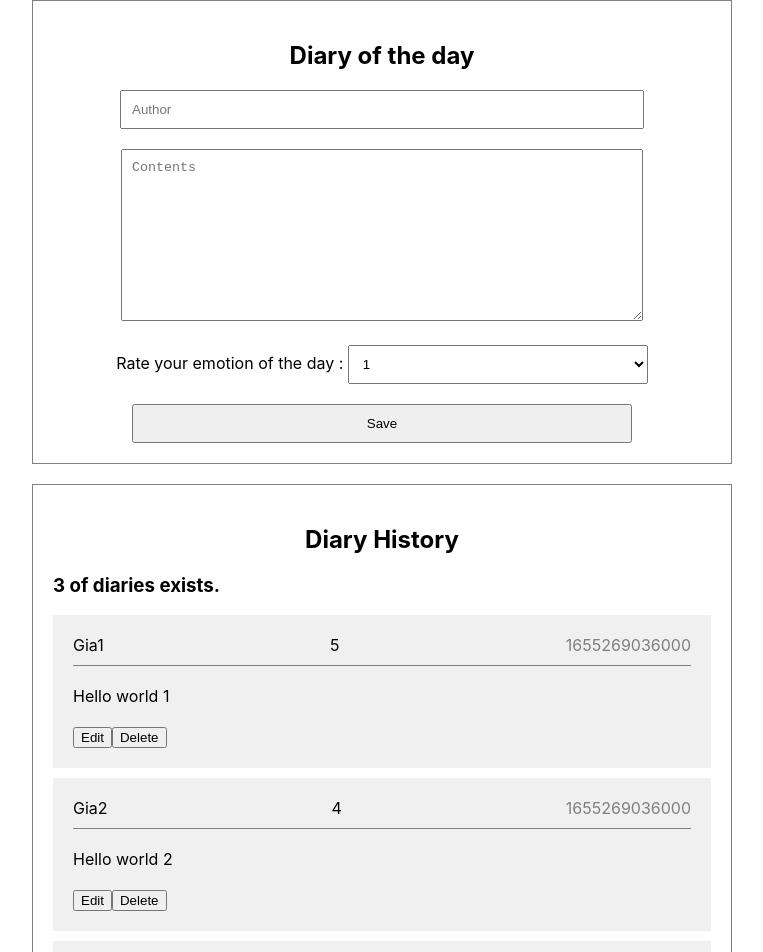
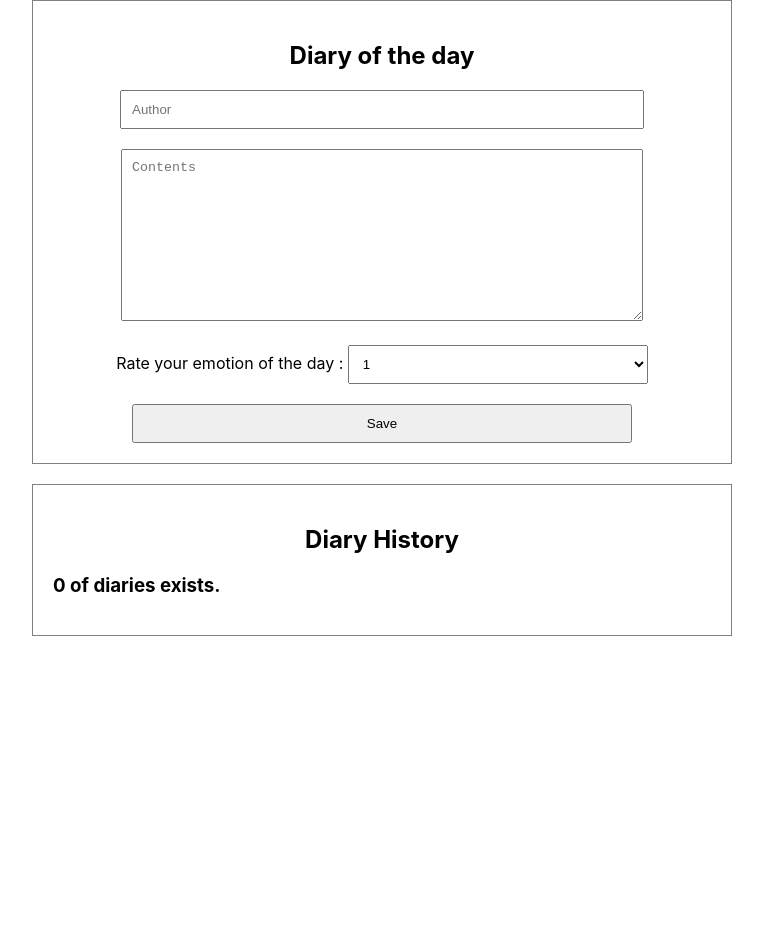
Before and after one commit to gia-world/diary-react-tx, a React (Create React App) app: page / in a window 1280 px wide. Shown: the top 952 px of the page, without its empty margins (258-1021 px from the left). After the commit the page ends 800 px from the top, so only its background shows below. Built offline with nearby package versions, Linux system fonts and the light colour scheme.

Commit message:
일기 삭제 추가

```diff
--- a/src/App.tsx
+++ b/src/App.tsx
@@ -1,32 +1,32 @@
 import React, { useRef, useState } from "react";
 import "./App.css";
-import { ListType,OnCreateType } from "./components/types";
+import { ListType, OnCreateType } from "./components/types";
 import DiaryEditor from "./components/DiaryEditor";
 import DiaryList from "./components/DiaryList";
 
-const dummyList: ListType[] = [
-  {
-    id: 1,
-    author: "Gia1",
-    content: "Hello world 1",
-    emotion: 5,
-    created_date: new Date().getTime(),
-  },
-  {
-    id: 2,
-    author: "Gia2",
-    content: "Hello world 2",
-    emotion: 4,
-    created_date: new Date().getTime(),
-  },
-  {
-    id: 3,
-    author: "Gia3",
-    content: "Hello world 3",
-    emotion: 3,
-    created_date: new Date().getTime(),
-  },
-];
+// const dummyList: ListType[] = [
+//   {
+//     id: 1,
+//     author: "Gia1",
+//     content: "Hello world 1",
+//     emotion: 5,
+//     created_date: new Date().getTime(),
+//   },
+//   {
+//     id: 2,
+//     author: "Gia2",
+//     content: "Hello world 2",
+//     emotion: 4,
+//     created_date: new Date().getTime(),
+//   },
+//   {
+//     id: 3,
+//     author: "Gia3",
+//     content: "Hello world 3",
+//     emotion: 3,
+//     created_date: new Date().getTime(),
+//   },
+// ];
 
 function App() {
   const [data, setData] = useState<ListType[]>([]);
@@ -45,10 +45,16 @@ function App() {
     setData([newItem, ...data]);
   };
 
+  const onRemove = (targetId: number) => {
+    alert(`Diary no. ${targetId+1} is deleted.`);
+    const newList = data.filter((it) => it.id !== targetId);
+    setData(newList);
+  };
+
   return (
     <div className="App">
       <DiaryEditor onCreate={onCreate} />
-      <DiaryList diarylist={dummyList} />
+      <DiaryList onRemove={onRemove} diarylist={data} />
     </div>
   );
 }
--- a/src/components/DiaryEditor.tsx
+++ b/src/components/DiaryEditor.tsx
@@ -19,7 +19,7 @@ const DiaryEditor:FC<Params> = ({onCreate}) => {
       HTMLInputElement | HTMLTextAreaElement | HTMLSelectElement
     >
   ) => {
-    console.log(e);
+    // console.log(e);
     setState({
       ...state,
       [e.target.name]: e.target.value
--- a/src/components/DiaryItem.tsx
+++ b/src/components/DiaryItem.tsx
@@ -3,19 +3,28 @@ import type { ListType } from "./types";
 
 interface Params {
   item: ListType;
+  onRemove: (targetId: number) => void
 }
-const DiaryItem: FC<Params> = ({ item }) =>  {
+const DiaryItem: FC<Params> = ({ item,onRemove }) =>  {
   const { id, author, content, emotion, created_date } = item;
+
+  const handleRemove=()=>{
+    // console.log(id)
+    if(window.confirm(`Are you sure to delete the diary no.${id+1}?`)){
+      onRemove(id)
+    }
+  }
+
   return (
     <div className="DiaryItem">
       <div className="info">
         <p>{author}</p>
         <p>{emotion}</p>
-        <p className="date">{created_date}</p>
+        <p className="date">{new Date(created_date).toLocaleString('en-KR')}</p>
       </div>
       <div className="content">{content}</div>
-      <button>Edit</button>
-      <button>Delete</button>
+      {/* <button>Edit</button> */}
+      <button onClick={handleRemove}>Delete</button>
     </div>
   );
 };
--- a/src/components/DiaryList.tsx
+++ b/src/components/DiaryList.tsx
@@ -4,9 +4,10 @@ import DiaryItem from "./DiaryItem";
 
 interface Params {
   diarylist: ListType[];
+  onRemove:(targetId: number) => void
 }
 
-const DiaryList = ({ diarylist }: Params) => {
+const DiaryList = ({ diarylist,onRemove }: Params) => {
 
   return (
     <div className="DiaryList">
@@ -15,7 +16,7 @@ const DiaryList = ({ diarylist }: Params) => {
       <div>
         {diarylist.map(
           (item) => (
-            <DiaryItem item={item} key={item.id} />
+            <DiaryItem item={item} key={item.id} onRemove={onRemove} />
           )
         )}
       </div>
```
Also changed, not shown: src/App.scss (added).
